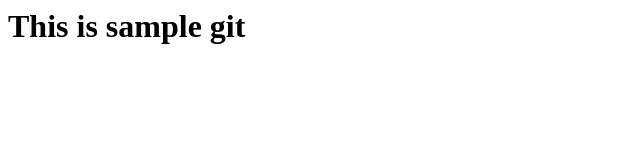
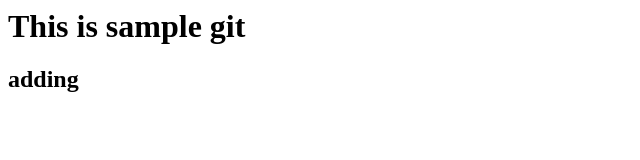
Before and after one commit to onkardaiv/repo1, a plain HTML site: page index.html in a window 1280 px wide. Shown: the whole page, without its empty margins (0-640 px from the left). Drawn offline with Linux system fonts and the light colour scheme.

Commit message:
modified

```diff
--- a/index.html
+++ b/index.html
@@ -1 +1,2 @@
 <h1>This is sample git</h1>
+<h2>adding</h2>
```
